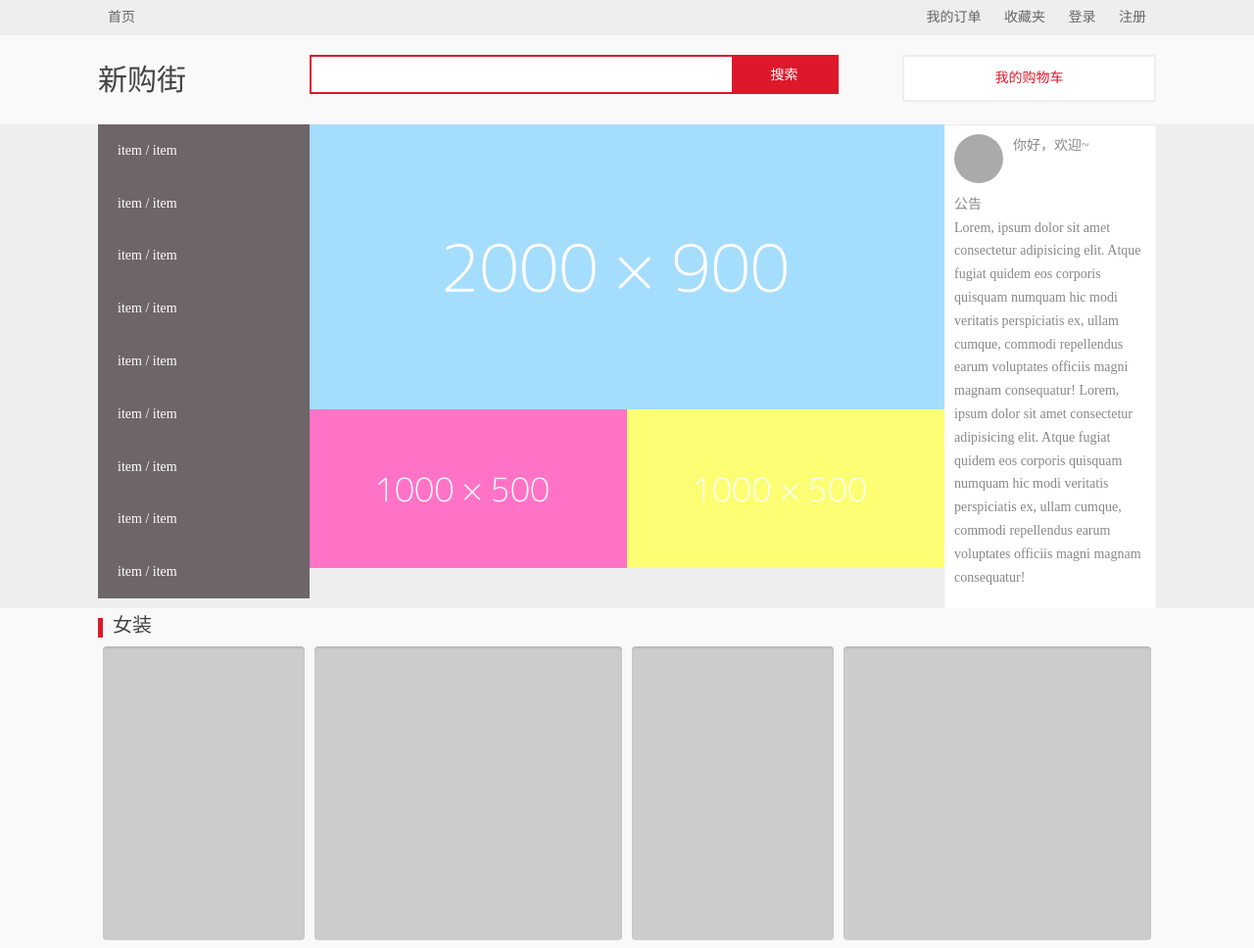
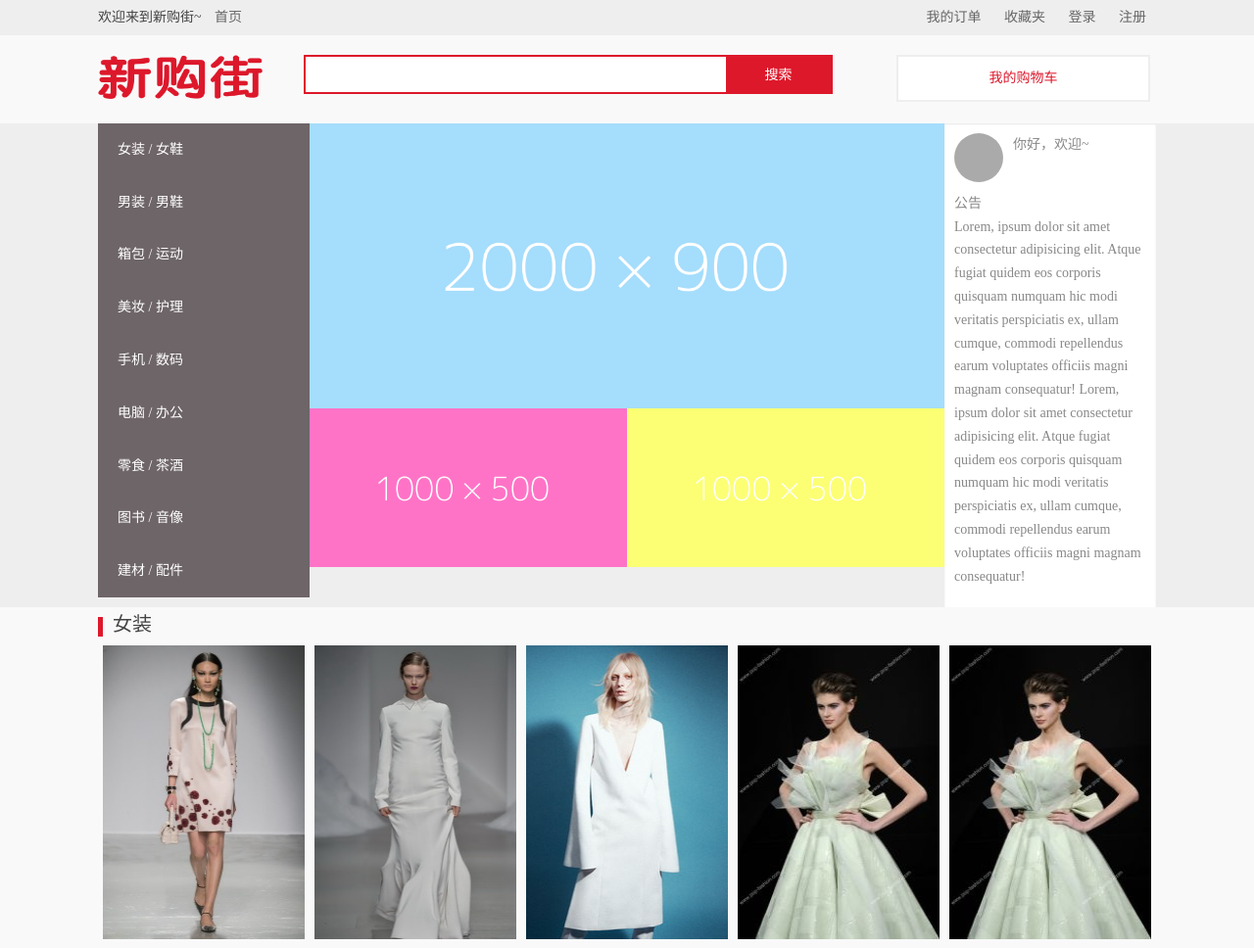
Before and after one commit to tuolibayir/dianshang, a plain HTML site: page index.html in a window 1280 px wide. Shown: the top 968 px of the page at 98% size. Drawn offline with nearby package versions, Linux system fonts and the light colour scheme.

Commit message:
Signed-off-by: tuoli <702574512@qq.com>

```diff
--- a/css/main.css
+++ b/css/main.css
@@ -19,6 +19,8 @@ a {
 img {
     display: block;
     max-width: 100%;
+    width: 100%;
+    max-height: 100%;
 }
 
 .container {
@@ -105,6 +107,14 @@ img {
 
 .header .logo {
     font-size: 30px;
+}
+
+.logo {
+    background-image: url(../img/logo.png);
+    background-size: 80% 90%;
+    background-repeat: no-repeat;
+    height: 50px;
+    width: 210px;
 }
 
 .header .serch-bar {
--- a/index.html
+++ b/index.html
@@ -12,6 +12,7 @@
     <div class="top-nav">
         <div class="container clearf">
             <div class="fl">
+                <span>欢迎来到新购街~</span>
                 <a class="item" href="#">首页</a>
             </div>
             <div class="fr">
@@ -25,7 +26,6 @@
     <div class="header clearf">
         <div class="container">
             <div class="logo col-2">
-                新购街
             </div>
                 <div class="col-5 serch-bar">
                     <input type="text">
@@ -39,15 +39,15 @@
     <div class="main-promote clearf">
         <div class="container">
             <div class="col-2 cat">
-                <div class="item">item / item </div>
-                <div class="item">item / item </div>
-                <div class="item">item / item </div>
-                <div class="item">item / item </div>
-                <div class="item">item / item </div>
-                <div class="item">item / item </div>
-                <div class="item">item / item </div>
-                <div class="item">item / item </div>
-                <div class="item">item / item </div>
+                <div class="item">女装 / 女鞋 </div>
+                <div class="item">男装 / 男鞋 </div>
+                <div class="item">箱包 / 运动 </div>
+                <div class="item">美妆 / 护理 </div>
+                <div class="item">手机 / 数码 </div>
+                <div class="item">电脑 / 办公 </div>
+                <div class="item">零食 / 茶酒 </div>
+                <div class="item">图书 / 音像 </div>
+                <div class="item">建材 / 配件 </div>
             </div>
             <div class="col-6">
                 <div class="slider">
@@ -82,16 +82,29 @@
             <div class="title">女装</div>
             <div class="content">
                 <div class="col-2 item">
-                    <div class="card"></div>
-                </div>
-                <div class="col-3 item">
-                    <div class="card"></div>
+                    <div class="card">
+                        <img src="img/nz_01.jpg" alt="">
+                    </div>
                 </div>
                 <div class="col-2 item">
-                    <div class="card"></div>
+                    <div class="card">
+                        <img src="img/nz_02.jpg" alt="">
+                    </div>
                 </div>
-                <div class="col-3 item">
-                    <div class="card"></div>
+                <div class="col-2 item">
+                    <div class="card">
+                        <img src="img/nz_03.jpg" alt="">
+                    </div>
+                </div>
+                <div class="col-2 item">
+                    <div class="card">
+                        <img src="img/nz_04.jpg" alt="">
+                    </div>
+                </div>
+                <div class="col-2 item">
+                    <div class="card">
+                        <img src="img/nz_04.jpg" alt="" >
+                    </div>
                 </div>
             </div>
         </div>
@@ -149,12 +162,12 @@
     </div>
     <div class="footer clearf">
         <div class="contarner">
-            <a href="#">item</a>
-            <a href="#">item</a>
-            <a href="#">item</a>
-            <a href="#">item</a>
-            <a href="#">item</a>
-            <div>jjjjjjjjjjjjjjjjjj</div>
+            <a href="#">联系方式</a>
+            <a href="#">关于我们</a>
+            <a href="#">建议</a>
+            <a href="#">意见反馈</a>
+            <a href="#">公司地址</a>
+            <div>版权所有 ® 2010-2017 北京某科技信息有限公司</div>
         </div>
     </div>
 </body>
```
Also changed, not shown: img/logo.png (added), img/nz_01.jpg (added), img/nz_02.jpg (added), img/nz_03.jpg (added), img/nz_04.jpg (added), 1 other file.
